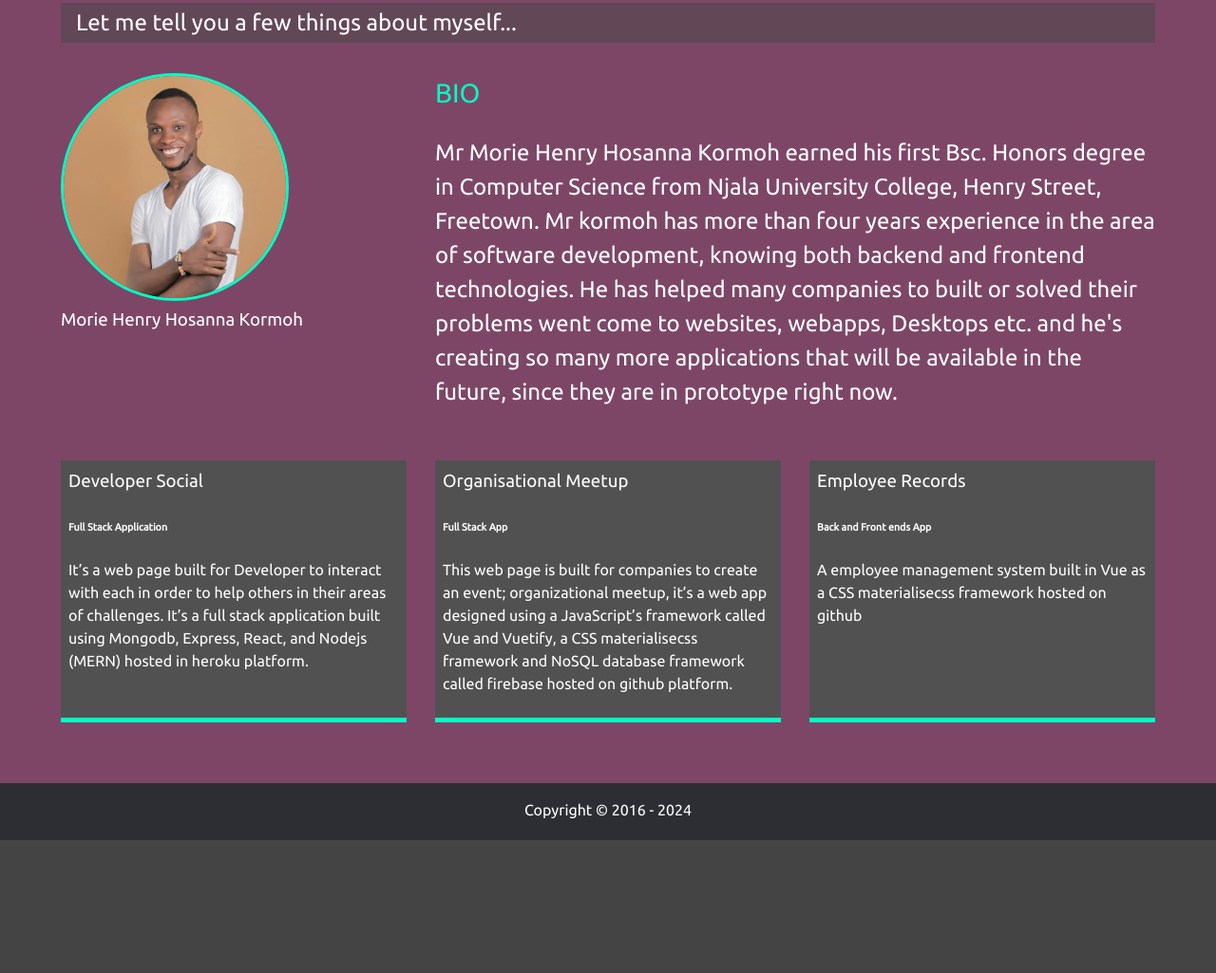
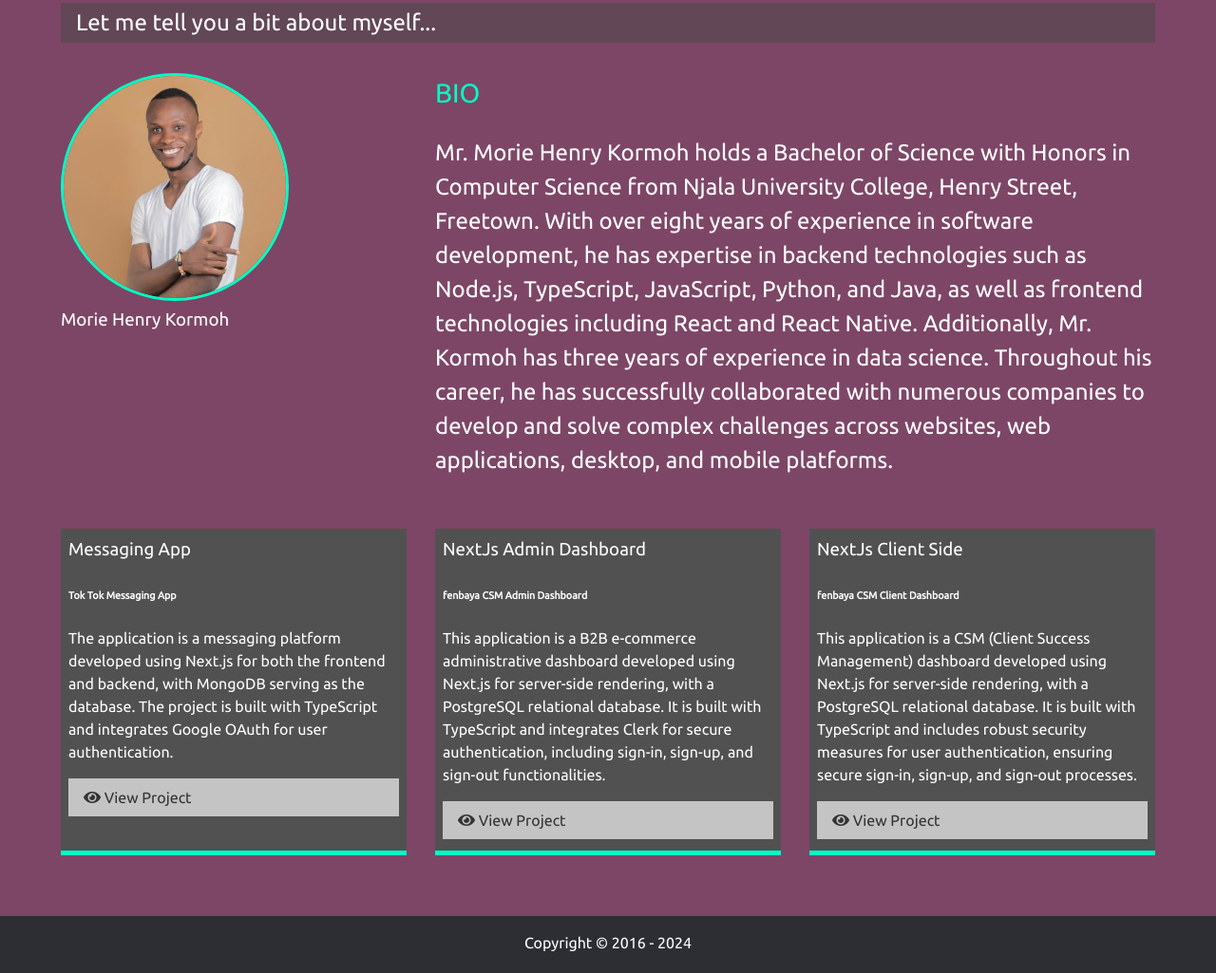
Before and after one commit to sarkis08/webwiser, a plain HTML site: page about.html in a window 1280 px wide. Shown: the part 205-1230 px from the top of the page at 95% size. Before the commit the page ends 1090 px from the top, so only its background shows below. Drawn offline with Linux system fonts and the light colour scheme.

Commit message:
My First Update

```diff
--- a/about.html
+++ b/about.html
@@ -24,7 +24,7 @@
     <nav class="menu">
       <div class="menu-branding">
         <div class="portrait"></div>
-        <h4>Morie Henry Hosanna Kormoh</h4>
+        <h4>Morie Henry Kormoh</h4>
       </div>
       <ul class="menu-nav">
         <li class="nav-item">
@@ -57,35 +57,44 @@
       <span class="text-secondary">Me</span>
     </h1>
     <h2 class="sm-heading">
-      Let me tell you a few things about myself...
+      Let me tell you a bit about myself...
     </h2>
     <div class="about-info">
       <div>
           <img src="img/webwiser.jpg" alt="Morie Henry Kormoh" class="bio-image">
-          <h3 class="bio-name">Morie Henry Hosanna Kormoh</h3>
+          <h3 class="bio-name">Morie Henry Kormoh</h3>
       </div>
 
       <div class="bio">
         <h3 class="text-secondary">BIO</h3>
-        <p>Mr Morie Henry Hosanna Kormoh earned his first Bsc. Honors degree in Computer Science from Njala University College, Henry Street, Freetown. Mr kormoh has more than four years experience in the area of software development, knowing both backend and frontend technologies. He has helped many companies to built or solved their problems went come to websites, webapps, Desktops etc. and he's creating so many more applications that will be available in the future, since they are in prototype right now.  </p>
+        <p>Mr. Morie Henry Kormoh holds a Bachelor of Science with Honors in Computer Science from Njala University College, Henry Street, Freetown. With over eight years of experience in software development, he has expertise in backend technologies such as Node.js, TypeScript, JavaScript, Python, and Java, as well as frontend technologies including React and React Native. Additionally, Mr. Kormoh has three years of experience in data science. Throughout his career, he has successfully collaborated with numerous companies to develop and solve complex challenges across websites, web applications, desktop, and mobile platforms. </p>
       </div>
 
       <div class="job job-1">
-        <h3>Developer Social</h3>
-        <h6>Full Stack Application</h6>
-        <p>It’s a web page built for Developer to interact with each in order to help others in their areas of challenges. It’s a full stack application built using Mongodb, Express, React, and   	Nodejs (MERN) hosted in heroku platform.</p>
+        <h3>Messaging App</h3>
+        <h6>Tok Tok Messaging App</h6>
+        <p>The application is a messaging platform developed using Next.js for both the frontend and backend, with MongoDB serving as the database. The project is built with TypeScript and integrates Google OAuth for user authentication.</p>
+        <a target="_blank" href="https://toktok-zeta.vercel.app/" class="btn-light">
+          <i class="fas fa-eye"></i> View Project
+        </a>
       </div>
 
       <div class="job job-2">
-        <h3>Organisational Meetup</h3>
-        <h6>Full Stack App</h6>
-        <p>This web page is built for companies to create an event; organizational meetup,  it’s a web app designed using a JavaScript’s framework called Vue and Vuetify, a CSS materialisecss framework and NoSQL database framework called firebase hosted on github platform.</p>
+        <h3>NextJs Admin Dashboard</h3>
+        <h6>fenbaya CSM Admin Dashboard</h6>
+        <p>This application is a B2B e-commerce administrative dashboard developed using Next.js for server-side rendering, with a PostgreSQL relational database. It is built with TypeScript and integrates Clerk for secure authentication, including sign-in, sign-up, and sign-out functionalities.</p>
+        <a target="_blank" href="https://fenbaya-admin.vercel.app/" class="btn-light">
+          <i class="fas fa-eye"></i> View Project
+        </a>
       </div>
 
       <div class="job job-3">
-        <h3>Employee Records</h3>
-        <h6>Back and Front ends App</h6>
-        <p>A employee management system built in Vue as  a CSS materialisecss framework hosted on github</p>
+        <h3>NextJs Client Side</h3>
+        <h6>fenbaya CSM Client Dashboard</h6>
+        <p>This application is a CSM (Client Success Management) dashboard developed using Next.js for server-side rendering, with a PostgreSQL relational database. It is built with TypeScript and includes robust security measures for user authentication, ensuring secure sign-in, sign-up, and sign-out processes.</p>
+        <a target="_blank" href="https://fenbaya-client-g300x7gg8-morie-henry-hosanna-kormohs-projects.vercel.app/" class="btn-light">
+          <i class="fas fa-eye"></i> View Project
+        </a>
       </div>
     </div>
   </main>
```
Also changed, not shown: contact.html (+2 -2 lines), index.html (+2 -2 lines), work.html (+29 -25 lines), img/projects/b2b.png (added), img/projects/htmlcss.jpg (deleted), img/projects/mern-1.jpeg (deleted), img/projects/nex-frontend.jpeg (added), img/projects/next-mss.jpg (added).
